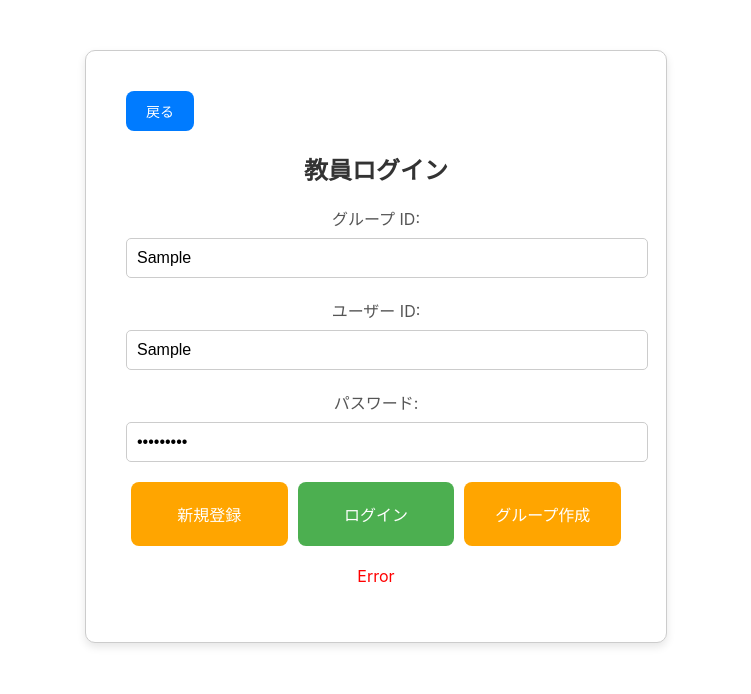
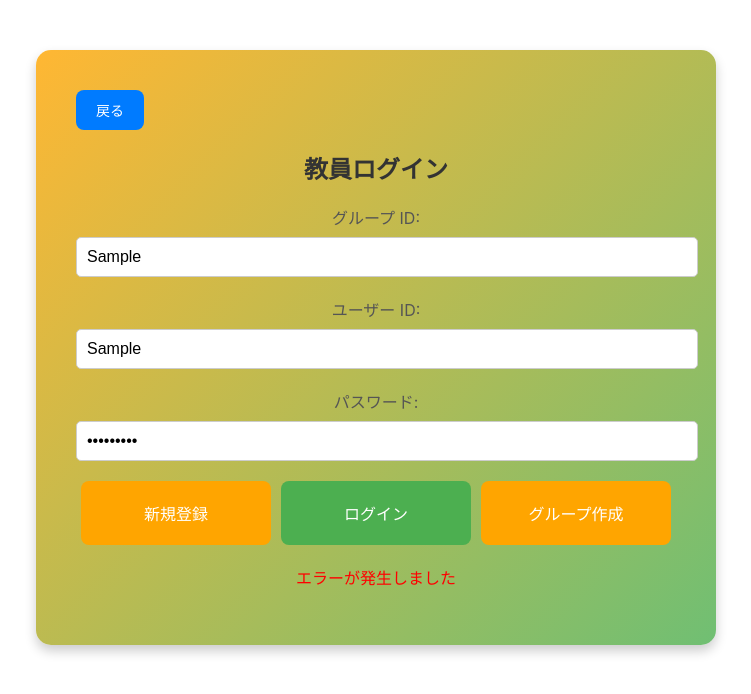
Before and after one commit to yukitobiswa/diary_board, a React (Create React App) app in the folder diary-app/: page /Teacher_startpage in a window 1280 px wide. Both pictures are taken after typing "Sample", "Sample", "Sample123" into the empty fields and a click on the button "ログイン". Shown: the top 694 px of the page, without its empty margins (264-1015 px from the left). Built offline with nearby package versions, Linux system fonts and the light colour scheme; no server answers; the HTML template or start-up script is replaced by a standard one.

Commit message:
kyouinndesin

```diff
--- a/diary-app/src/components/Ranking.js
+++ b/diary-app/src/components/Ranking.js
@@ -97,6 +97,7 @@ const Ranking = () => {
           <tr>
             <th style={styles.th}>順位</th>
             <th style={styles.th}>名前</th>
+            <th style={styles.th}>ニックネーム</th>
             <th style={styles.th}>日記数</th>
           </tr>
         </thead>
@@ -108,6 +109,7 @@ const Ranking = () => {
             >
               <td style={styles.td}>{index + 1}</td>
               <td style={styles.td}>{user.name}</td>
+              <td style={styles.td}>{user.nickname || "未設定"}</td>
               <td style={styles.td}>{user.answer_count}</td>
             </tr>
           ))}
--- a/diary-app/src/components/Teacher_startpage.js
+++ b/diary-app/src/components/Teacher_startpage.js
@@ -1,67 +1,58 @@
+
 import React, { useState } from 'react';
 import axios from 'axios';
 import { useNavigate } from 'react-router-dom';
 
 const Teacher_startpage = () => {
-    const [teamId, setTeamId] = useState('')
+    const [password, setPassword] = useState('');
+    const [teamId, setTeamId] = useState('');
     const [userId, setUserId] = useState('');
-    const [password, setPassword] = useState('');
     const [success, setSuccess] = useState('');
     const [error, setError] = useState('');
     const navigate = useNavigate();
 
-    // This block is Handler for form submission
+    // フォーム送信の処理
     const handleSubmit = (e) => {
         e.preventDefault();
-        if (userId === '' || password === '') {
-            setError('All fields are required!');
+        if (password === '') {
+            setError('パスワードを入力してください');
+            setSuccess('');
             return;
         }
 
-        // This is to make a POST request to add the new course
-
-        axios.post('http://localhost:8000/token',
-            new URLSearchParams({
-                team_id: teamId,
-                username: userId,
-                password: password
-            }),
-            { headers: { 'Content-Type': 'application/x-www-form-urlencoded' } }
+        // POSTリクエストを送信
+        axios.post('http://localhost:8000/teacher_login',
+            { password: password },
+            { headers: { 'Content-Type': 'application/json' } }
         )
             .then(response => {
-                if (response.data.access_token) {
-                    localStorage.setItem('access_token', response.data.access_token);
-                    setSuccess('Login successfully!');
+                if (response.data.message === "Successful") {
+                    setSuccess('ログイン成功！');
                     setError('');
-                    navigate('/Chat'); // Redirect to home page on successful login
+                    navigate('/teacher_startpage');  // ログイン成功後に/teacher_startpageに遷移
                 } else {
-                    setError('Login failed. Invalid credentials.');
+                    setError('ログインに失敗しました。');
                     setSuccess('');
                 }
-
             })
             .catch(error => {
-                setError('Error');
+                setError('エラーが発生しました');
                 setSuccess('');
             });
     };
 
-    return (
-        <div
-            style={{
-                border: "1px solid #ccc",
+    const styles = {
+        container: {
+            background: "linear-gradient(135deg, rgba(255, 165, 0, 0.8), rgba(76, 175, 80, 0.8))", // Lighter Orange to Green gradient with opacity
+            color: "#fff",
             padding: "40px",
-                width: "500px",
+            width: "600px",
             margin: "50px auto",
-                borderRadius: "10px",
-                boxShadow: "0 4px 8px rgba(0, 0, 0, 0.1)",
+            borderRadius: "15px",
+            boxShadow: "0 6px 12px rgba(0, 0, 0, 0.2)",
             textAlign: "center",
-                backgroundColor: "#FFF",
-            }}
-        >
-            <button
-                onClick={() => navigate('/StartPage')}
-                style={{
+        },
+        button: {
             padding: "10px 20px",
             backgroundColor: "#007BFF",
             color: "#FFF",
@@ -71,10 +62,53 @@ const Teacher_startpage = () => {
             cursor: "pointer",
             marginBottom: "20px",
             transition: "background-color 0.3s",
-                    textAlign: "left", // 左寄せ
+            textAlign: "left", // Left alignment
             display: "block",
-                }}
-            >
+        },
+        input: {
+            width: "100%",
+            padding: "10px",
+            border: "1px solid #ccc",
+            borderRadius: "5px",
+            fontSize: "16px",
+        },
+        formButton: {
+            padding: "20px 30px",
+            backgroundColor: "#FFA500",
+            color: "#FFF",
+            border: "none",
+            borderRadius: "8px",
+            fontSize: "16px",
+            cursor: "pointer",
+            transition: "background-color 0.3s",
+            flex: "1",
+            margin: "0 5px",
+        },
+        loginButton: {
+            padding: "20px 30px",
+            backgroundColor: "#4CAF50",
+            color: "#FFF",
+            border: "none",
+            borderRadius: "8px",
+            fontSize: "16px",
+            cursor: "pointer",
+            transition: "background-color 0.3s",
+            flex: "1",
+            margin: "0 5px",
+        },
+        errorMessage: {
+            color: "red",
+            marginTop: "20px",
+        },
+        successMessage: {
+            color: "green",
+            marginTop: "20px",
+        },
+    };
+
+    return (
+        <div style={styles.container}>
+            <button onClick={() => navigate('/StartPage')} style={styles.button}>
                 戻る
             </button>
             <h1 style={{ fontSize: "24px", marginBottom: "20px", color: "#333" }}>教員ログイン</h1>
@@ -85,13 +119,7 @@ const Teacher_startpage = () => {
                         type="text"
                         value={teamId}
                         onChange={(e) => setTeamId(e.target.value)}
-                        style={{
-                            width: "100%",
-                            padding: "10px",
-                            border: "1px solid #ccc",
-                            borderRadius: "5px",
-                            fontSize: "16px",
-                        }}
+                        style={styles.input}
                     />
                 </div>
                 <div style={{ marginBottom: "20px" }}>
@@ -100,13 +128,7 @@ const Teacher_startpage = () => {
                         type="text"
                         value={userId}
                         onChange={(e) => setUserId(e.target.value)}
-                        style={{
-                            width: "100%",
-                            padding: "10px",
-                            border: "1px solid #ccc",
-                            borderRadius: "5px",
-                            fontSize: "16px",
-                        }}
+                        style={styles.input}
                     />
                 </div>
                 <div style={{ marginBottom: "20px" }}>
@@ -115,71 +137,23 @@ const Teacher_startpage = () => {
                         type="password"
                         value={password}
                         onChange={(e) => setPassword(e.target.value)}
-                        style={{
-                            width: "100%",
-                            padding: "10px",
-                            border: "1px solid #ccc",
-                            borderRadius: "5px",
-                            fontSize: "16px",
-                        }}
+                        style={styles.input}
                     />
                 </div>
                 <div style={{ display: "flex", justifyContent: "space-between", marginTop: "20px" }}>
-                    <button
-                        onClick={() => navigate('/Teacher_newlogin')}
-                        style={{
-                            padding: "20px 30px",
-                            backgroundColor: "#FFA500",
-                            color: "#FFF",
-                            border: "none",
-                            borderRadius: "8px",
-                            fontSize: "16px",
-                            cursor: "pointer",
-                            transition: "background-color 0.3s",
-                            flex: "1",
-                            margin: "0 5px",
-                        }}
-                    >
+                    <button onClick={() => navigate('/Teacher_newlogin')} style={styles.formButton}>
                         新規登録
                     </button>
-                    <button
-                        type="submit"
-                        style={{
-                            padding: "20px 30px",
-                            backgroundColor: "#4CAF50",
-                            color: "#FFF",
-                            border: "none",
-                            borderRadius: "8px",
-                            fontSize: "16px",
-                            cursor: "pointer",
-                            transition: "background-color 0.3s",
-                            flex: "1",
-                            margin: "0 5px",
-                        }}
-                    >
+                    <button type="submit" style={styles.loginButton}>
                         ログイン
                     </button>
-                    <button
-                        onClick={() => navigate('/register')}
-                        style={{
-                            padding: "20px 30px",
-                            backgroundColor: "#FFA500",
-                            color: "#FFF",
-                            border: "none",
-                            borderRadius: "8px",
-                            fontSize: "16px",
-                            cursor: "pointer",
-                            transition: "background-color 0.3s",
-                            flex: "1",
-                            margin: "0 5px",
-                        }}
-                    >
+                    <button onClick={() => navigate('/register')} style={styles.formButton}>
                         グループ作成
                     </button>
                 </div>
             </form>
-            {success && <p style={{ color: "green", marginTop: "20px" }}>{success}</p>}
-            {error && <p style={{ color: "red", marginTop: "20px" }}>{error}</p>}
+            {success && <p style={styles.successMessage}>{success}</p>}
+            {error && <p style={styles.errorMessage}>{error}</p>}
         </div>
     );
 };
--- a/diary-app/src/components/log.js
+++ b/diary-app/src/components/log.js
@@ -107,7 +107,7 @@ const HistoryPage = () => {
                 style={{
                   padding: "15px",
                   backgroundColor: "#fff",
-                  border: "1px solid #ccc",
+                  border: "1px solid #ffa500",
                   borderRadius: "10px",
                   boxShadow: "0 2px 5px rgba(0, 0, 0, 0.1)",
                   cursor: "pointer",
```
Also changed, not shown: diary-app/src/components/Quiz _log.js (+6 -7 lines), 1 other file (tests, documents, lock files or other folders). Lines whose indentation alone changed are shown as unchanged.
